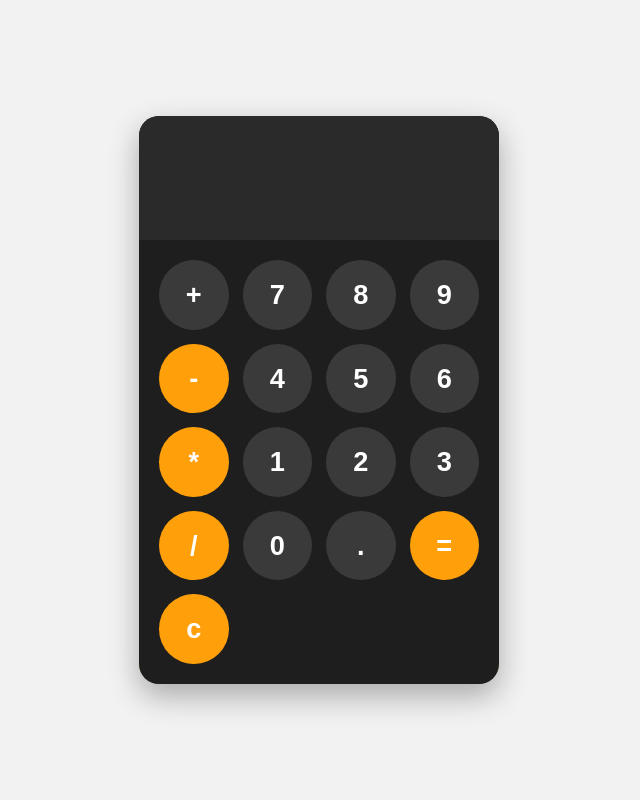
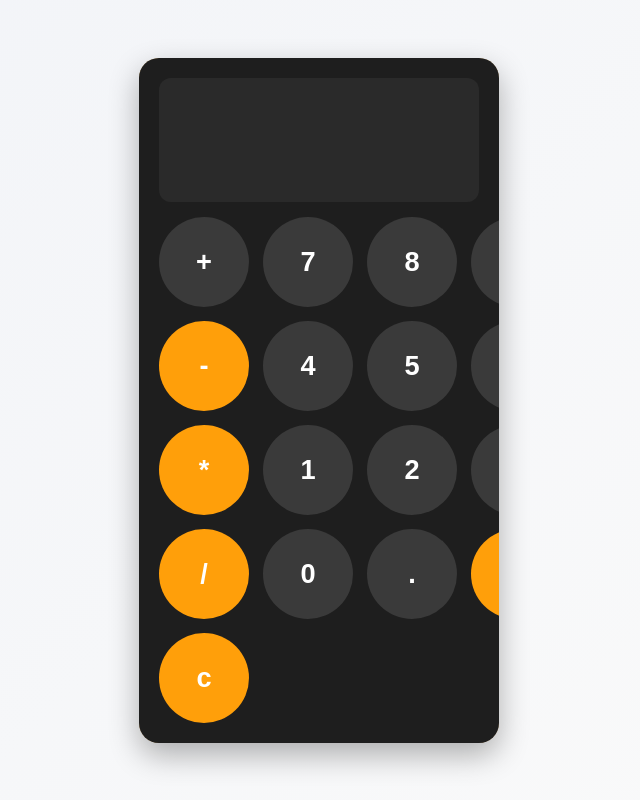
Before and after one commit to Ritsmon/Calculator, a plain HTML site: page index.html in a window 1280 px wide. Shown: the whole page, without its empty margins (321-961 px from the left). Drawn offline with Linux system fonts and the light colour scheme.

Commit message:
Update styles.css

```diff
--- a/styles.css
+++ b/styles.css
@@ -1,42 +1,39 @@
-*{
+/* Page */
+* {
     box-sizing: border-box;
+    margin: 0;
+    padding: 0;
 }
 
 /* Center the calculator */
-body{
-    margin: 0;
+body {
     display: flex;
     justify-content: center;
     align-items: center;
-    min-height: 100vh;
-    background-color: #f2f2f2;
-    font-family: "Courier New", monospace; /* Updated font */
+    height: 100vh;
+    background: linear-gradient(135deg, hsl(220, 30%, 96%), hsl(0, 0%, 98%));
+    font-family: "Courier New", monospace;
 }
 
 /* Calculator container */
-#calculator{
+#calculator {
     position: relative;
-    font-family: "Courier New", monospace; /* Updated font */
+    width: 100%;
+    max-width: 360px;
+    padding: 20px;
     background-color: #1e1e1e;
     border-radius: 20px;
-    width: 100%;
-    max-width: 360px;
     box-shadow: 0 12px 30px rgba(0,0,0,0.3);
     overflow: hidden;
 }
 
 /* 🔥 Animated glowing side border */
-#calculator::before{
+#calculator::before {
     content: "";
     position: absolute;
     inset: -3px;
     border-radius: 22px;
-    background: linear-gradient(
-        90deg,
-        #ff9f0a,
-        #ffaa33,
-        #ff9f0a
-    );
+    background: linear-gradient(90deg, #ff9f0a, #ffaa33, #ff9f0a);
     background-size: 300% 300%;
     animation: glowMove 5s linear infinite;
     filter: blur(10px);
@@ -44,33 +41,35 @@ body{
     z-index: -1;
 }
 
-@keyframes glowMove{
-    0%{ background-position: 0% 50%; }
-    100%{ background-position: 300% 50%; }
+@keyframes glowMove {
+    0% { background-position: 0% 50%; }
+    100% { background-position: 300% 50%; }
 }
 
 /* Display */
-#display{
+#display {
     width: 100%;
     padding: 25px 20px;
     font-size: clamp(2.5rem, 6vw, 4rem);
     text-align: right;
     border: none;
-    outline: none;
+    border-radius: 12px;
     background-color: #2a2a2a;
     color: #ffffff;
+    margin-bottom: 15px;
+    outline: none;
 }
 
 /* Button grid */
-#keys{
+#keys {
     display: grid;
     grid-template-columns: repeat(4, 1fr);
     gap: 14px;
-    padding: 20px;
 }
 
 /* Buttons */
-button{
+button {
+    width: 90px;
     aspect-ratio: 1;
     border-radius: 50%;
     border: none;
@@ -79,53 +78,50 @@ button{
     font-size: 1.7rem;
     font-weight: bold;
     cursor: pointer;
-    transition:
-        background-color 0.2s ease,
-        transform 0.1s ease,
-        box-shadow 0.1s ease;
+    transition: background-color 0.2s ease, transform 0.1s ease, box-shadow 0.1s ease;
 }
 
 /* Hover & click feedback */
-button:hover{
+button:hover {
     background-color: #4a4a4a;
     box-shadow: 0 0 8px rgba(255,255,255,0.2);
 }
 
-button:active{
+button:active {
+    background-color: #5a5a5a;
     transform: scale(0.94);
-    background-color: #5a5a5a;
-}
-
-/* Keyboard accessibility */
-button:focus-visible{
-    outline: 3px solid #ffaa33;
 }
 
 /* Operator buttons */
-.operator-btn{
+.operator-btn {
     background-color: #ff9f0a;
-    color: white; /* Make symbols visible */
+    color: white;
 }
 
-.operator-btn:hover{
+.operator-btn:hover {
     background-color: #ffb347;
     box-shadow: 0 0 10px rgba(255,159,10,0.6);
 }
 
-.operator-btn:active{
+.operator-btn:active {
     background-color: #ffc266;
 }
 
-/* ➕ PLUS button (yellow) */
-#keys button:nth-child(16){
-    background-color: #ff9f0a;
-    color: white; /* FIX: visible text */
+/* Keyboard accessibility */
+button:focus-visible {
+    outline: 3px solid #ffaa33;
 }
 
-#keys button:nth-child(16):hover{
+/* Specific PLUS button (16th child) */
+#keys button:nth-child(16) {
+    background-color: #ff9f0a;
+    color: white;
+}
+
+#keys button:nth-child(16):hover {
     background-color: #ffb347;
 }
 
-#keys button:nth-child(16):active{
+#keys button:nth-child(16):active {
     background-color: #ffc266;
 }
```
